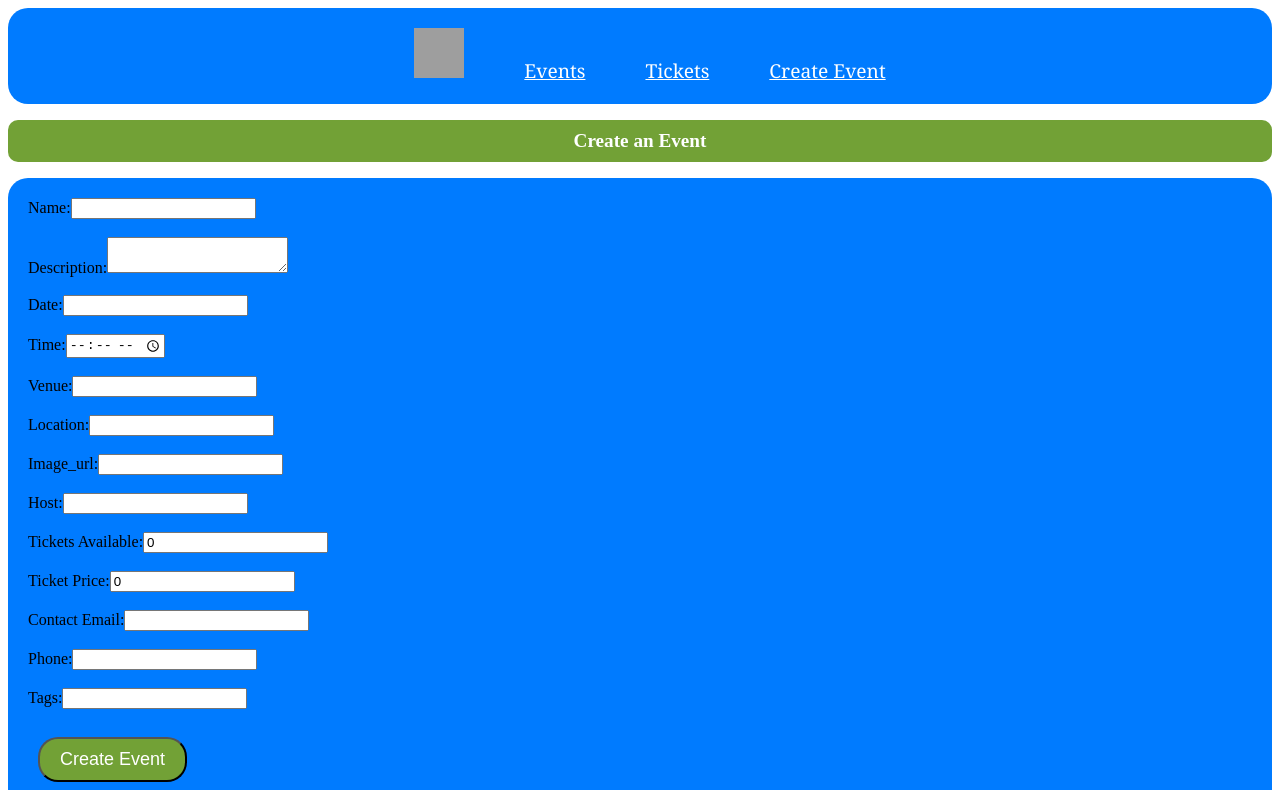
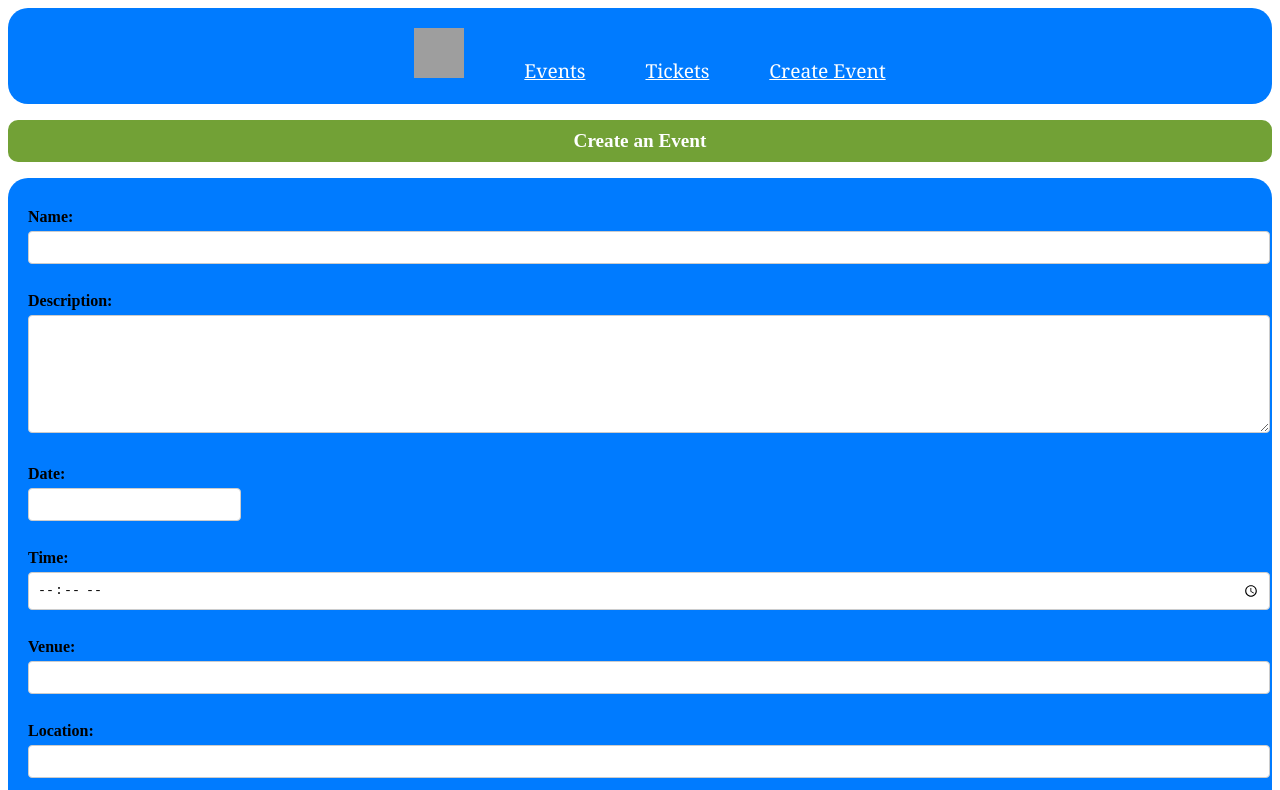
Before and after one commit to Evanny254/Safari-Ticketing-App, a React (Vite) app: page /create-event in a window 1280 px wide. Shown: the top 790 px of the page. Built offline with nearby package versions, Linux system fonts and the light colour scheme; grey boxes are pictures that could not be loaded.

Commit message:
Update App.css

```diff
--- a/src/App.css
+++ b/src/App.css
@@ -214,13 +214,42 @@ home-container {
   background-color: #007bff;
   border-radius: 20px;
   padding: 20px;
+  margin: 0 auto;
+}
+
+label {
+  display: block;
+  font-weight: bold;
+  margin-top: 10px;
+}
+
+input[type="text"],
+input[type="time"],
+input[type="number"],
+input[type="email"],
+textarea {
+  width: 100%;
+  padding: 8px;
+  margin-top: 5px;
+  border: 1px solid #ccc;
+  border-radius: 4px;
+}
+
+textarea {
+  height: 100px;
 }
 
 .CreateEventBtn {
   background-color: #72a136;
   color: white;
   padding: 10px 20px;
+  border: none;
   font-size: large;
   border-radius: 20px;
   margin: 10px;
+  cursor: pointer;
 }
+
+.CreateEventBtn:hover {
+  background-color: aqua;
+}
```
